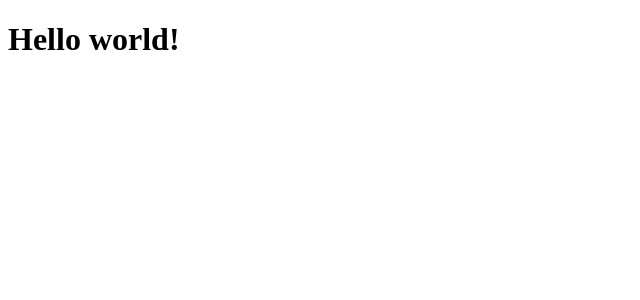
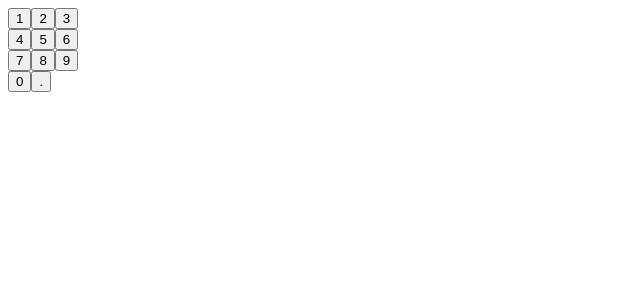
Before and after one commit to mDibyo/simple-calculator, a React (Vite) app: page / in a window 1280 px wide. Shown: the top 300 px of the page, without its empty margins (0-640 px from the left). Built offline with nearby package versions, Linux system fonts and the light colour scheme.

Commit message:
Add num pad

```diff
--- a/src/App.tsx
+++ b/src/App.tsx
@@ -1,3 +1,5 @@
+import Numpad from "./components/NumPad";
+
 export function App() {
-  return <h1>Hello world!</h1>;
+  return <Numpad></Numpad>;
 }
--- /dev/null
+++ b/src/components/Digit.tsx
@@ -0,0 +1,9 @@
+interface DigitProps {
+  digit: string;
+}
+
+function Digit({ digit }: DigitProps) {
+  return <button>{digit}</button>;
+}
+
+export default Digit;
--- /dev/null
+++ b/src/components/NumPad.tsx
@@ -0,0 +1,29 @@
+import Digit from "./Digit";
+
+function Numpad() {
+  return (
+    <div>
+      <div>
+        <Digit digit="1" />
+        <Digit digit="2" />
+        <Digit digit="3" />
+      </div>
+      <div>
+        <Digit digit="4" />
+        <Digit digit="5" />
+        <Digit digit="6" />
+      </div>
+      <div>
+        <Digit digit="7" />
+        <Digit digit="8" />
+        <Digit digit="9" />
+      </div>
+      <div>
+        <Digit digit="0" />
+        <Digit digit="." />
+      </div>
+    </div>
+  );
+}
+
+export default Numpad;
```
